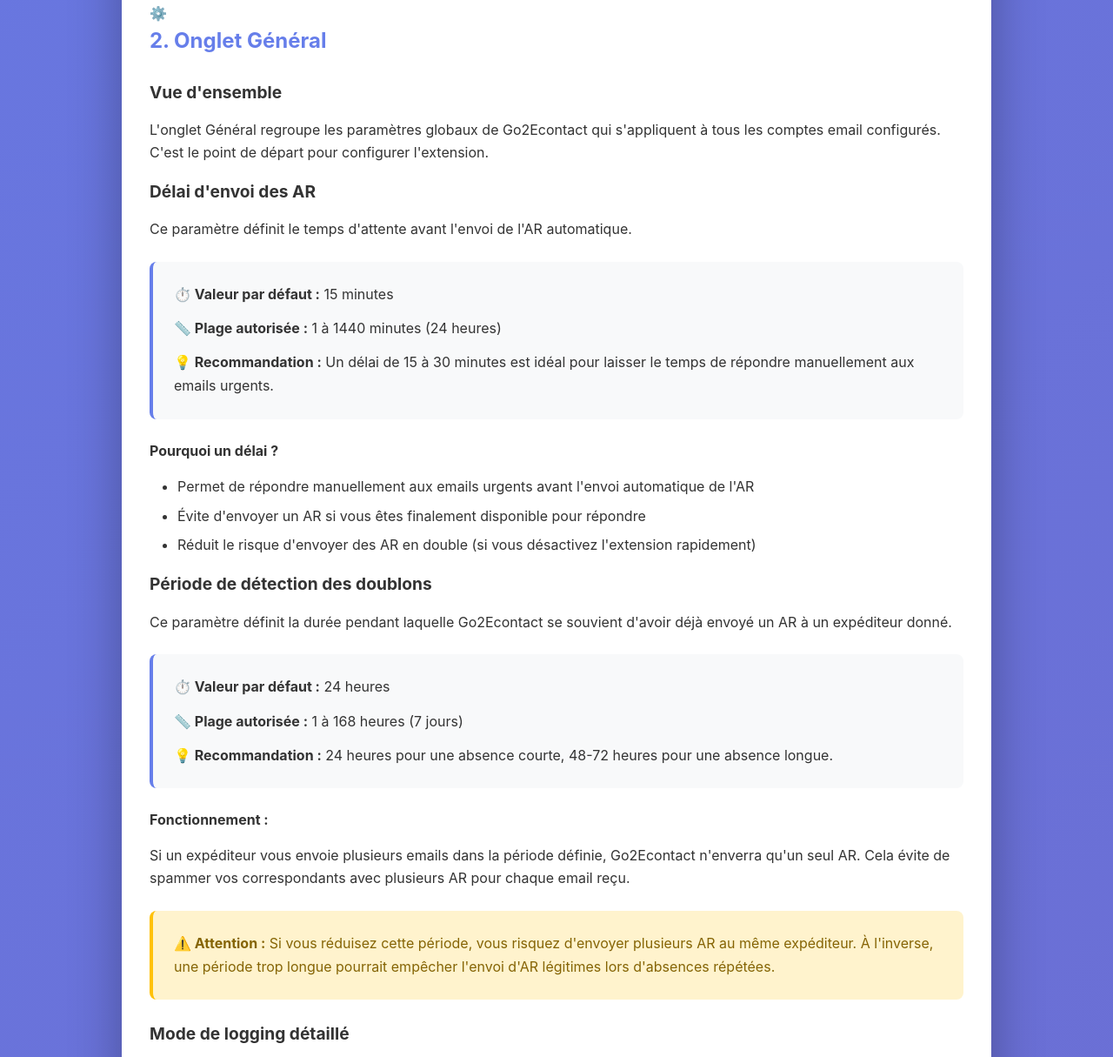
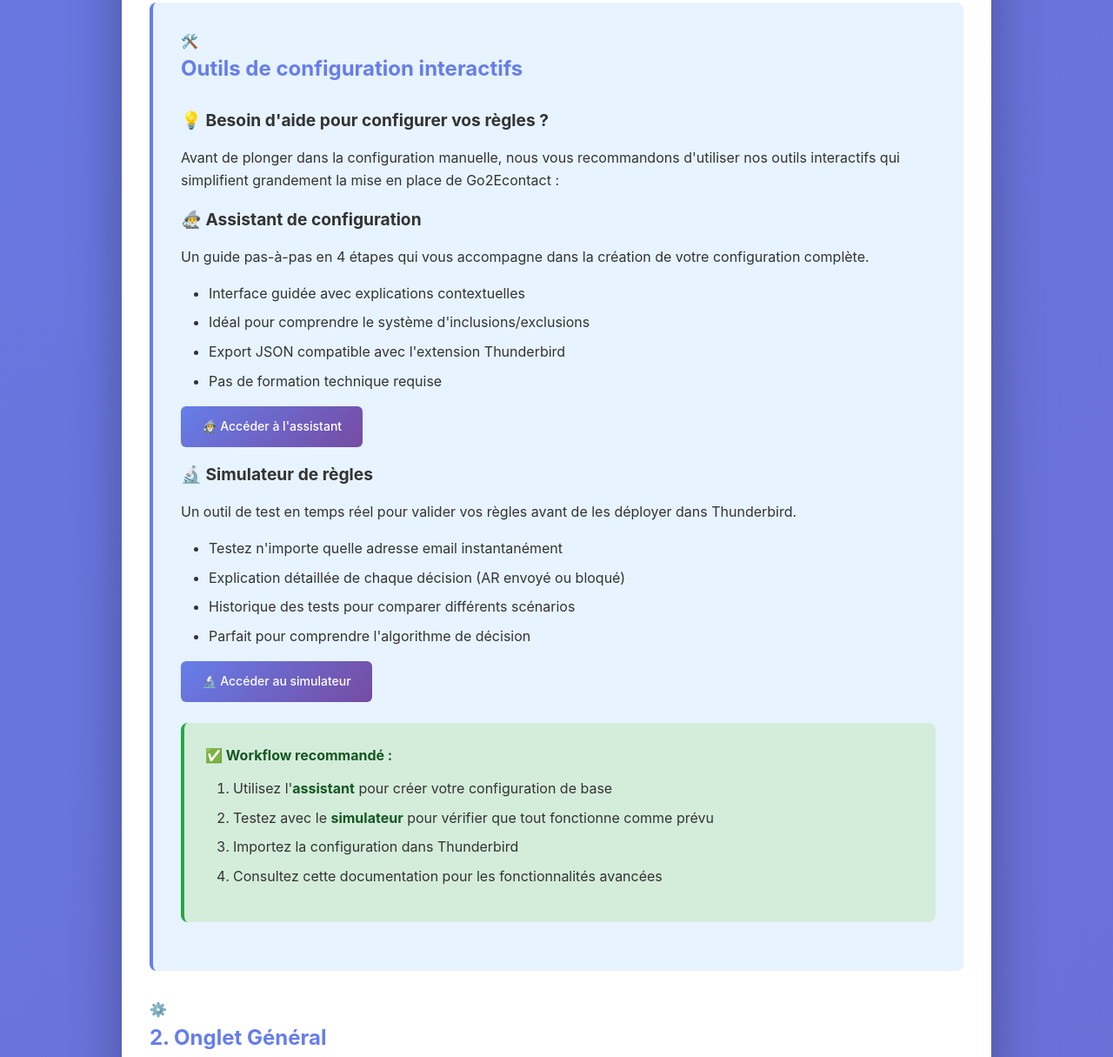
Before and after one commit to fiptoolkit/fip-toolkit, a plain HTML site: page go2econtact/documentation.html in a window 1280 px wide. Shown: the part 2705-3920 px from the top of the page at 87% size. Drawn offline with Linux system fonts and the light colour scheme.

Commit message:
Minor upfate

```diff
--- a/go2econtact/documentation.html
+++ b/go2econtact/documentation.html
@@ -108,7 +108,54 @@
                 </div>
             </div>
 
-            <!-- SECTION 2 : ONGLET GÉNÉRAL -->
+            <!-- SECTION 2 : OUTILS DE CONFIGURATION -->
+            <div class="section" id="section-outils" style="background: #e7f3ff; border-left: 4px solid #667eea; padding: 2rem; border-radius: 8px; margin: 2rem 0;">
+                <div class="section-header">
+                    <span class="section-icon">🛠️</span>
+                    <h2 class="section-title">Outils de configuration interactifs</h2>
+                </div>
+
+                <div class="subsection">
+                    <h3>💡 Besoin d'aide pour configurer vos règles ?</h3>
+                    <p>Avant de plonger dans la configuration manuelle, nous vous recommandons d'utiliser nos outils interactifs qui simplifient grandement la mise en place de Go2Econtact :</p>
+                </div>
+
+                <div class="subsection">
+                    <h3>🧙‍♂️ Assistant de configuration</h3>
+                    <p>Un guide pas-à-pas en 4 étapes qui vous accompagne dans la création de votre configuration complète.</p>
+                    <ul class="custom-list">
+                        <li>Interface guidée avec explications contextuelles</li>
+                        <li>Idéal pour comprendre le système d'inclusions/exclusions</li>
+                        <li>Export JSON compatible avec l'extension Thunderbird</li>
+                        <li>Pas de formation technique requise</li>
+                    </ul>
+                    <p><a href="wizard/wizard.html" class="button">🧙‍♂️ Accéder à l'assistant</a></p>
+                </div>
+
+                <div class="subsection">
+                    <h3>🔬 Simulateur de règles</h3>
+                    <p>Un outil de test en temps réel pour valider vos règles avant de les déployer dans Thunderbird.</p>
+                    <ul class="custom-list">
+                        <li>Testez n'importe quelle adresse email instantanément</li>
+                        <li>Explication détaillée de chaque décision (AR envoyé ou bloqué)</li>
+                        <li>Historique des tests pour comparer différents scénarios</li>
+                        <li>Parfait pour comprendre l'algorithme de décision</li>
+                    </ul>
+                    <p><a href="wizard/simulateur.php" class="button">🔬 Accéder au simulateur</a></p>
+                </div>
+
+                <div class="success-box">
+                    <p><strong>✅ Workflow recommandé :</strong></p>
+                    <ol>
+                        <li>Utilisez l'<strong>assistant</strong> pour créer votre configuration de base</li>
+                        <li>Testez avec le <strong>simulateur</strong> pour vérifier que tout fonctionne comme prévu</li>
+                        <li>Importez la configuration dans Thunderbird</li>
+                        <li>Consultez cette documentation pour les fonctionnalités avancées</li>
+                    </ol>
+                </div>
+            </div>
+
+            <!-- SECTION 3 : ONGLET GÉNÉRAL -->
             <div class="section" id="section-general">
                 <div class="section-header">
                     <span class="section-icon">⚙️</span>
@@ -210,7 +257,7 @@
                 </div>
             </div>
 
-            <!-- SECTION 3 : ONGLET COMPTES -->
+            <!-- SECTION 4 : ONGLET COMPTES -->
             <div class="section" id="section-comptes">
                 <div class="section-header">
                     <span class="section-icon">👥</span>
@@ -296,7 +343,7 @@
                 </div>
             </div>
 
-            <!-- SECTION 4 : ONGLET TEMPLATES -->
+            <!-- SECTION 5 : ONGLET TEMPLATES -->
             <div class="section" id="section-templates">
                 <div class="section-header">
                     <span class="section-icon">🎨</span>
@@ -463,7 +510,7 @@
                 </div>
             </div>
 
-            <!-- SECTION 5 : ONGLET RÈGLES DE FILTRAGE -->
+            <!-- SECTION 6 : ONGLET RÈGLES DE FILTRAGE -->
             <div class="section" id="section-regles">
                 <div class="section-header">
                     <span class="section-icon">🔍</span>
@@ -612,7 +659,7 @@
                 <!-- À enrichir ultérieurement avec rules-manager.js -->
             </div>
 
-            <!-- SECTION 6 : ONGLET ANALYSE -->
+            <!-- SECTION 7 : ONGLET ANALYSE -->
             <div class="section" id="section-analyse">
                 <div class="section-header">
                     <span class="section-icon">📊</span>
@@ -707,7 +754,7 @@
                 <!-- À enrichir ultérieurement avec analysis.js -->
             </div>
 
-            <!-- SECTION 7 : LOGS DE DÉBOGAGE -->
+            <!-- SECTION 8 : LOGS DE DÉBOGAGE -->
             <div class="section" id="section-logs">
                 <div class="section-header">
                     <span class="section-icon">🐛</span>
```
Also changed, not shown: go2econtact/faq.html (+7 -8 lines), go2econtact/index.html (+20 -0 lines), go2econtact/tutoriel.html (+11 -0 lines).
